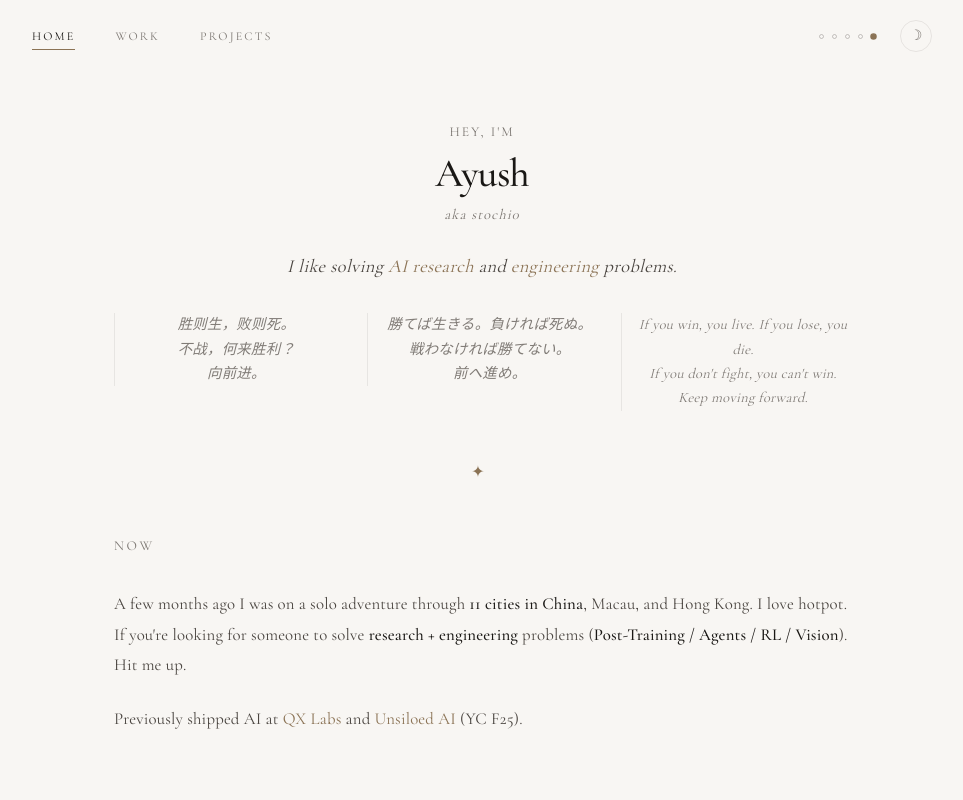
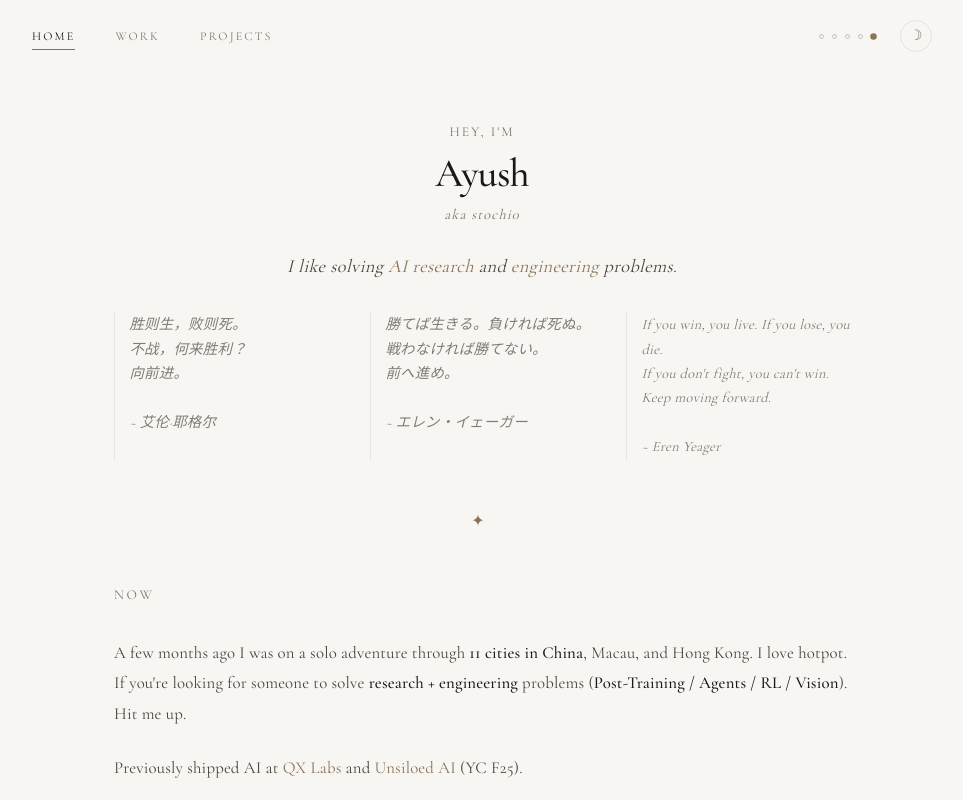
Before and after one commit to stochi0/personal-page, a Next.js app: page / in a window 1280 px wide. Shown: the top 800 px of the page, without its empty margins (158-1121 px from the left). Built offline with nearby package versions, Linux system fonts and the light colour scheme.

Commit message:
Refine hero quotes layout in CSS for improved responsiveness; update quotes in profile data with proper attribution.

```diff
--- a/src/app/globals.css
+++ b/src/app/globals.css
@@ -681,12 +681,20 @@ html.light .craft-card-featured {
   padding: 0 0 0 0.9rem;
   border-left: 1px solid var(--border-color);
   opacity: 0.95;
+  min-width: 0;
+  word-wrap: break-word;
+  overflow-wrap: break-word;
 }
 
 @media (min-width: 768px) {
   .hero-quotes {
-    grid-template-columns: repeat(3, minmax(0, 1fr));
-    gap: 1.5rem;
+    grid-template-columns: repeat(3, 1fr);
+    gap: 2rem;
+    align-items: stretch;
+  }
+
+  .hero-quote {
+    text-align: left;
   }
 }
 
--- a/src/content/profile.ts
+++ b/src/content/profile.ts
@@ -30,13 +30,19 @@ export const profile = {
   heroQuotes: [
     `胜则生，败则死。
 不战，何来胜利？
-向前进。`,
+向前进。
+
+~ 艾伦·耶格尔`,
     `勝てば生きる。負ければ死ぬ。
 戦わなければ勝てない。
-前へ進め。`,
+前へ進め。
+
+~ エレン・イェーガー`,
     `If you win, you live. If you lose, you die.
 If you don't fight, you can't win.
-Keep moving forward.`,
+Keep moving forward.
+
+~ Eren Yeager`,
   ],
 
   // Footer quote
```
